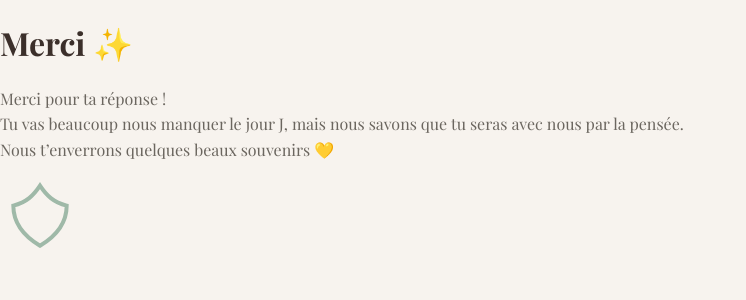
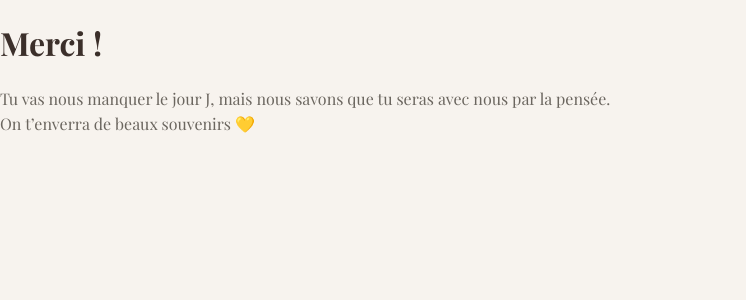
Before and after one commit to loralouzo/mariage-laura-matthieu, a Next.js app: page /confirmation in a window 1280 px wide. Shown: the top 300 px of the page, without its empty margins (0-746 px from the left). Built offline with nearby package versions, Linux system fonts and the light colour scheme; a web font is replaced by a local one.

Commit message:
update confirmation styled message

```diff
--- a/app/confirmation/ConfirmationContent.jsx
+++ b/app/confirmation/ConfirmationContent.jsx
@@ -5,49 +5,30 @@ import { useSearchParams } from "next/navigation";
 export default function ConfirmationContent() {
   const searchParams = useSearchParams();
   const nom = searchParams.get("nom");
-  const presence = searchParams.get("presence");
+  const present = searchParams.get("present");
+
+  const isPresent = present === "oui";
 
   return (
-    <div className="min-h-[60vh] flex items-center justify-center px-6 py-10 bg-gradient-to-b from-[#f7f3ee] to-white">
-      <div className="max-w-xl w-full bg-white/80 backdrop-blur-sm shadow-lg rounded-2xl border border-[#d4b28c]/40 p-8 text-center">
+    <div className="min-h-screen flex flex-col items-center justify-center px-8 py-12 bg-[linear-gradient(135deg,#f9f7f3,#e6dfd2)]">
+      <div className="bg-white/70 backdrop-blur-sm shadow-xl rounded-3xl p-8 max-w-xl w-full border border-[#d8c9b1]">
 
-        {/* Ligne or décorative */}
-        <div className="w-20 h-1 bg-[#d4b28c] mx-auto mb-6 rounded-full"></div>
-
-        <h1 className="text-3xl font-serif text-[#9fb9a8] mb-4 tracking-wide">
-          Merci {nom} ✨
+        <h1 className="text-center text-3xl mb-6 font-serif text-[#5c6b57]">
+          Merci {nom} !
         </h1>
 
-        {presence === "oui" ? (
-          <p className="text-lg leading-relaxed text-gray-700 font-light">
-            Merci pour ta réponse ! <br />
-            Nous sommes ravis et impatients de célébrer cette journée
-            <span className="text-[#d4b28c] font-medium"> avec toi</span>. <br />
-            Le grand jour approche… et on a tellement hâte d’y être ensemble
-            <span className="text-[#9fb9a8]"> ✨</span>
+        {isPresent ? (
+          <p className="text-center text-lg leading-relaxed text-[#5c6b57] font-light">
+            Nous sommes impatients de célébrer cette journée avec toi. <br />
+            Le grand jour approche… et on a hâte d’y être ensemble ✨
           </p>
         ) : (
-          <p className="text-lg leading-relaxed text-gray-700 font-light">
-            Merci pour ta réponse ! <br />
-            Tu vas beaucoup nous manquer le jour J, mais nous savons que tu
-            seras avec nous par la pensée. <br />
-            Nous t’enverrons quelques beaux souvenirs
-            <span className="text-[#d4b28c]"> 💛</span>
+          <p className="text-center text-lg leading-relaxed text-[#5c6b57] font-light">
+            Tu vas nous manquer le jour J, mais nous savons que tu seras avec
+            nous par la pensée. <br />
+            On t’enverra de beaux souvenirs 💛
           </p>
         )}
-
-        {/* Petite déco florale / sauge */}
-        <div className="mt-8 opacity-80">
-          <svg width="80" height="80" viewBox="0 0 24 24" fill="none" className="mx-auto">
-            <path
-              d="M12 2C10 5 8 7 4 8c0 5 3 9 8 12 5-3 8-7 8-12-4-1-6-3-8-6z"
-              stroke="#9fb9a8"
-              strokeWidth="1.2"
-              fill="none"
-            />
-          </svg>
-        </div>
-
       </div>
     </div>
   );
```
